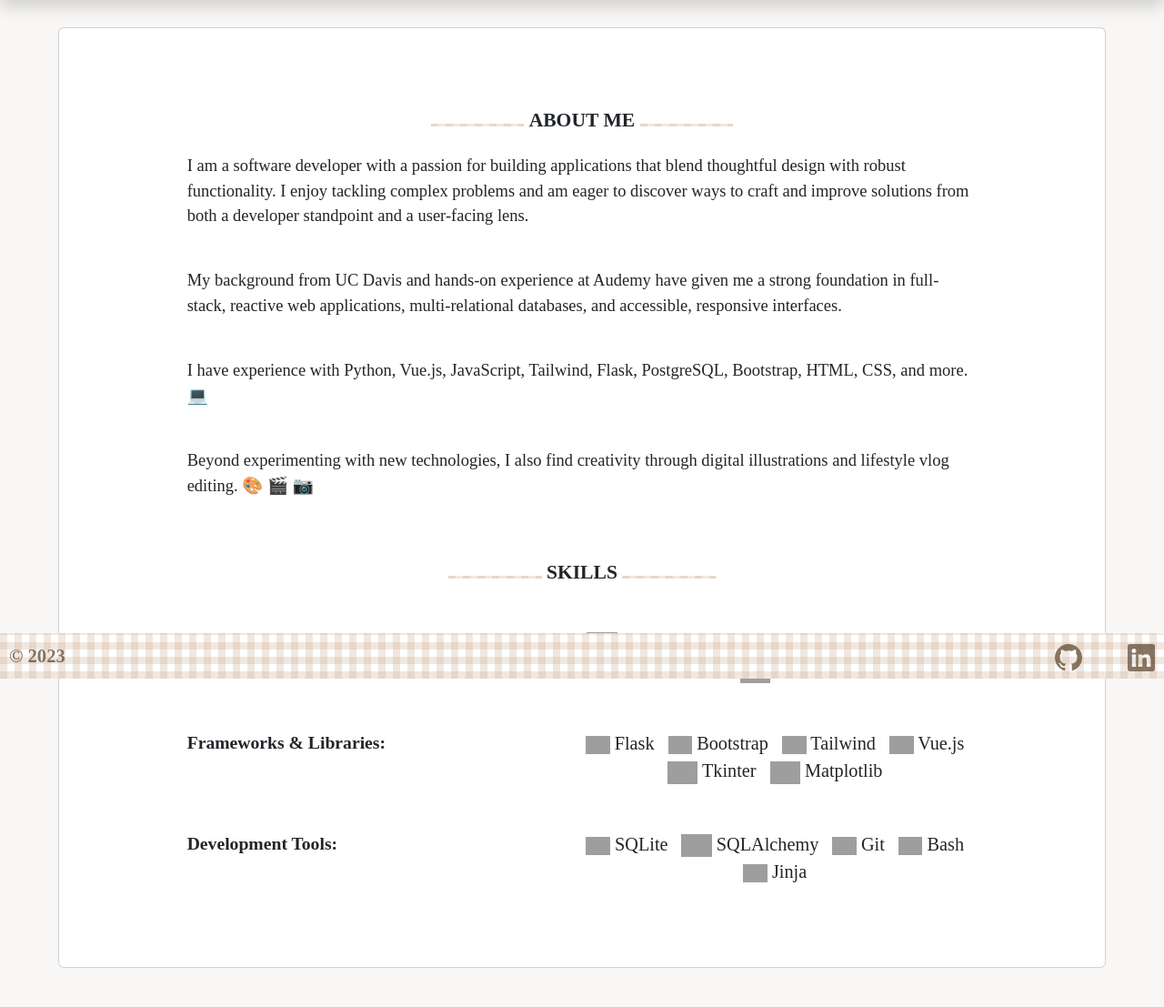
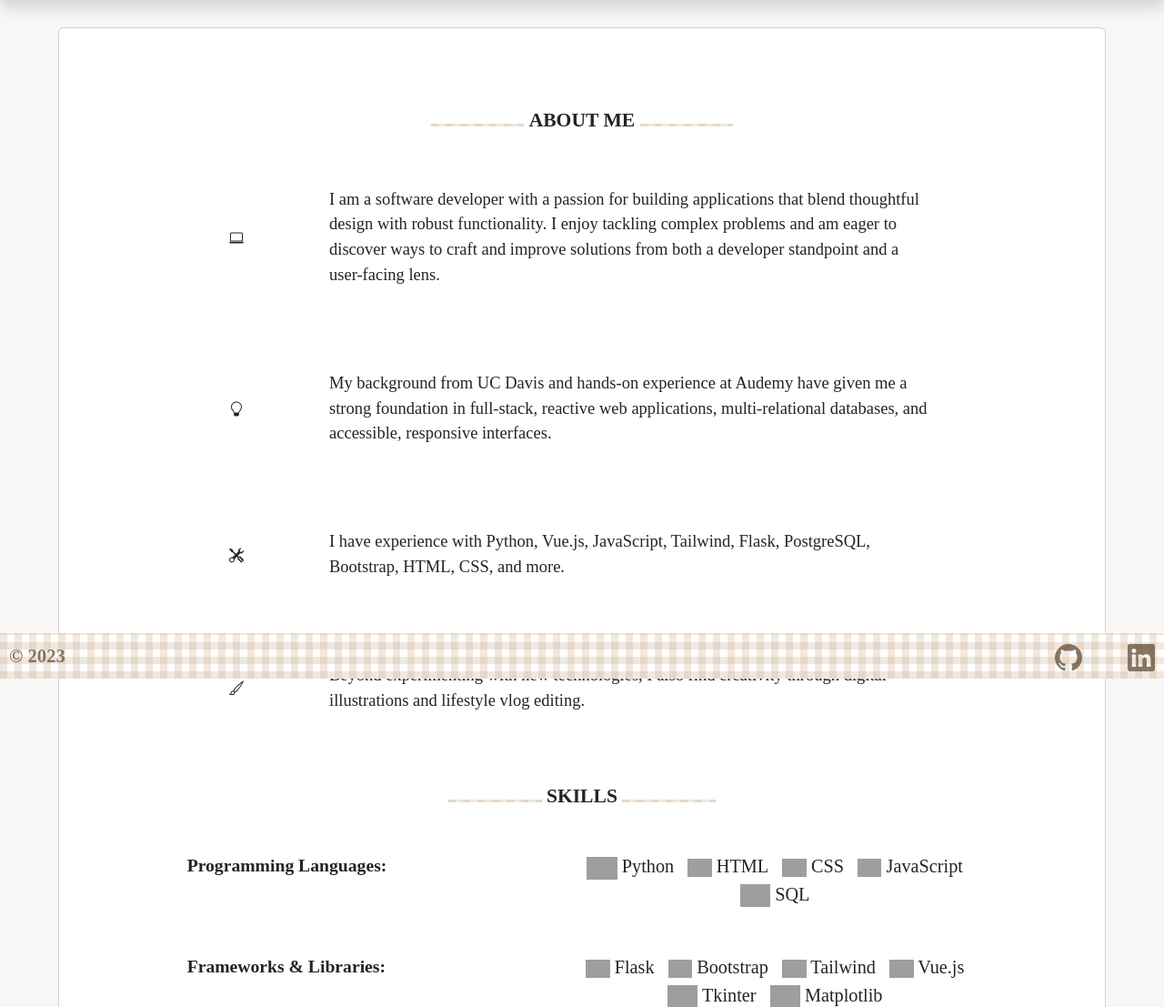
Before and after one commit to jschhie/portfolio, a Flask app: page /about in a window 1280 px wide. Shown: the part 54-1161 px from the top of the page at 91% size. Before the commit the page ends 1118 px from the top, so only its background shows below. Run offline with Flask 3, Linux system fonts and the light colour scheme; some web fonts are replaced; grey boxes are pictures that could not be loaded.

Commit message:
fix: RWD for projects card & add icons and flex to about page

```diff
--- a/website/static/style.css
+++ b/website/static/style.css
@@ -66,6 +66,13 @@ p {
 .home-body,
 .main-body-text {
   text-align: center;
+}
+
+.main-body-text svg {
+  display: block;
+  margin: auto;
+  margin-bottom: 3%;
+  margin-top: 3%;
 }
 
 .home-body p,
@@ -291,6 +298,7 @@ details[open] summary {
   border: none;
   background-color: transparent;
   position: relative;
+  margin-top: auto;
 }
 
 .demo-area {
@@ -351,8 +359,41 @@ details[open] summary {
     display: block;
   }
 
-  .main-body-text {
+  .about-parent-flex {
     text-align: left;
+    display: flex;
+    flex-direction: row;
+    align-items: center;
+    justify-items: center;
+
+    margin-bottom: 2%;
+  }
+
+  .about-svg-flex {
+    margin: 0%;
+    width: 25%;
+    display: flex;
+    flex-direction: column;
+    height: 120px;
+  }
+
+  .about-parent-flex svg {
+    height: 25px;
+    flex-grow: 1;
+  }
+
+  .about-text-flex {
+    width: 70%;
+    margin: auto;
+    display: flex;
+    flex-direction: column;
+    align-items: center;
+    height: auto;
+  }
+
+  .about-text-flex p {
+    padding: 5%;
+    padding-bottom: 0%;
   }
 
   .home-body p,
@@ -436,6 +477,16 @@ details[open] summary {
     width: 20%;
     height: 100%;
   }
+
+  .about-svg-flex {
+    margin: auto;
+    width: 10%;
+  }
+
+  .about-text-flex {
+    margin: auto;
+    width: 85%;
+  }
 }
 
 .project-box {
@@ -444,7 +495,7 @@ details[open] summary {
   align-items: center;
   padding: 3%;
   margin: 3%;
-  height: 550px;
+  height: 590px;
   width: 350px;
 }
 
--- a/website/templates/about.html
+++ b/website/templates/about.html
@@ -8,25 +8,100 @@
 
   <div class="about-body">
     <div class="main-body-text">
+      <div class="about-parent-flex">
+        <div class="about-svg-flex">
+          <svg
+            xmlns="http://www.w3.org/2000/svg"
+            width="16"
+            height="16"
+            fill="currentColor"
+            class="bi bi-laptop"
+            viewBox="0 0 16 16"
+          >
+            <path
+              d="M13.5 3a.5.5 0 0 1 .5.5V11H2V3.5a.5.5 0 0 1 .5-.5zm-11-1A1.5 1.5 0 0 0 1 3.5V12h14V3.5A1.5 1.5 0 0 0 13.5 2zM0 12.5h16a1.5 1.5 0 0 1-1.5 1.5h-13A1.5 1.5 0 0 1 0 12.5"
+            />
+          </svg>
+        </div>
+        <div class="about-text-flex">
           <p>
-        I am a software developer with a passion for building applications that
-        blend thoughtful design with robust functionality. I enjoy tackling
-        complex problems and am eager to discover ways to craft and improve
-        solutions from both a developer standpoint and a user-facing lens.
+            I am a software developer with a passion for building applications
+            that blend thoughtful design with robust functionality. I enjoy
+            tackling complex problems and am eager to discover ways to craft and
+            improve solutions from both a developer standpoint and a user-facing
+            lens.
           </p>
+        </div>
+      </div>
+      <div class="about-parent-flex">
+        <div class="about-svg-flex">
+          <svg
+            xmlns="http://www.w3.org/2000/svg"
+            width="16"
+            height="16"
+            fill="currentColor"
+            class="bi bi-lightbulb"
+            viewBox="0 0 16 16"
+          >
+            <path
+              d="M2 6a6 6 0 1 1 10.174 4.31c-.203.196-.359.4-.453.619l-.762 1.769A.5.5 0 0 1 10.5 13a.5.5 0 0 1 0 1 .5.5 0 0 1 0 1l-.224.447a1 1 0 0 1-.894.553H6.618a1 1 0 0 1-.894-.553L5.5 15a.5.5 0 0 1 0-1 .5.5 0 0 1 0-1 .5.5 0 0 1-.46-.302l-.761-1.77a2 2 0 0 0-.453-.618A5.98 5.98 0 0 1 2 6m6-5a5 5 0 0 0-3.479 8.592c.263.254.514.564.676.941L5.83 12h4.342l.632-1.467c.162-.377.413-.687.676-.941A5 5 0 0 0 8 1"
+            />
+          </svg>
+        </div>
+        <div class="about-text-flex">
           <p>
-        My background from UC Davis and hands-on experience at Audemy have given
-        me a strong foundation in full-stack, reactive web applications,
-        multi-relational databases, and accessible, responsive interfaces.
+            My background from UC Davis and hands-on experience at Audemy have
+            given me a strong foundation in full-stack, reactive web
+            applications, multi-relational databases, and accessible, responsive
+            interfaces.
           </p>
+        </div>
+      </div>
+      <div class="about-parent-flex">
+        <div class="about-svg-flex">
+          <svg
+            xmlns="http://www.w3.org/2000/svg"
+            width="16"
+            height="16"
+            fill="currentColor"
+            class="bi bi-tools"
+            viewBox="0 0 16 16"
+          >
+            <path
+              d="M1 0 0 1l2.2 3.081a1 1 0 0 0 .815.419h.07a1 1 0 0 1 .708.293l2.675 2.675-2.617 2.654A3.003 3.003 0 0 0 0 13a3 3 0 1 0 5.878-.851l2.654-2.617.968.968-.305.914a1 1 0 0 0 .242 1.023l3.27 3.27a.997.997 0 0 0 1.414 0l1.586-1.586a.997.997 0 0 0 0-1.414l-3.27-3.27a1 1 0 0 0-1.023-.242L10.5 9.5l-.96-.96 2.68-2.643A3.005 3.005 0 0 0 16 3q0-.405-.102-.777l-2.14 2.141L12 4l-.364-1.757L13.777.102a3 3 0 0 0-3.675 3.68L7.462 6.46 4.793 3.793a1 1 0 0 1-.293-.707v-.071a1 1 0 0 0-.419-.814zm9.646 10.646a.5.5 0 0 1 .708 0l2.914 2.915a.5.5 0 0 1-.707.707l-2.915-2.914a.5.5 0 0 1 0-.708M3 11l.471.242.529.026.287.445.445.287.026.529L5 13l-.242.471-.026.529-.445.287-.287.445-.529.026L3 15l-.471-.242L2 14.732l-.287-.445L1.268 14l-.026-.529L1 13l.242-.471.026-.529.445-.287.287-.445.529-.026z"
+            />
+          </svg>
+        </div>
+        <div class="about-text-flex">
           <p>
             I have experience with Python, Vue.js, JavaScript, Tailwind, Flask,
-        PostgreSQL, Bootstrap, HTML, CSS, and more. 💻
+            PostgreSQL, Bootstrap, HTML, CSS, and more.
           </p>
+        </div>
+      </div>
+
+      <div class="about-parent-flex">
+        <div class="about-svg-flex">
+          <svg
+            xmlns="http://www.w3.org/2000/svg"
+            width="16"
+            height="16"
+            fill="currentColor"
+            class="bi bi-brush"
+            viewBox="0 0 16 16"
+          >
+            <path
+              d="M15.825.12a.5.5 0 0 1 .132.584c-1.53 3.43-4.743 8.17-7.095 10.64a6.1 6.1 0 0 1-2.373 1.534c-.018.227-.06.538-.16.868-.201.659-.667 1.479-1.708 1.74a8.1 8.1 0 0 1-3.078.132 4 4 0 0 1-.562-.135 1.4 1.4 0 0 1-.466-.247.7.7 0 0 1-.204-.288.62.62 0 0 1 .004-.443c.095-.245.316-.38.461-.452.394-.197.625-.453.867-.826.095-.144.184-.297.287-.472l.117-.198c.151-.255.326-.54.546-.848.528-.739 1.201-.925 1.746-.896q.19.012.348.048c.062-.172.142-.38.238-.608.261-.619.658-1.419 1.187-2.069 2.176-2.67 6.18-6.206 9.117-8.104a.5.5 0 0 1 .596.04M4.705 11.912a1.2 1.2 0 0 0-.419-.1c-.246-.013-.573.05-.879.479-.197.275-.355.532-.5.777l-.105.177c-.106.181-.213.362-.32.528a3.4 3.4 0 0 1-.76.861c.69.112 1.736.111 2.657-.12.559-.139.843-.569.993-1.06a3 3 0 0 0 .126-.75zm1.44.026c.12-.04.277-.1.458-.183a5.1 5.1 0 0 0 1.535-1.1c1.9-1.996 4.412-5.57 6.052-8.631-2.59 1.927-5.566 4.66-7.302 6.792-.442.543-.795 1.243-1.042 1.826-.121.288-.214.54-.275.72v.001l.575.575zm-4.973 3.04.007-.005zm3.582-3.043.002.001h-.002z"
+            />
+          </svg>
+        </div>
+        <div class="about-text-flex">
           <p>
             Beyond experimenting with new technologies, I also find creativity
-        through digital illustrations and lifestyle vlog editing. 🎨 🎬 📷
+            through digital illustrations and lifestyle vlog editing.
           </p>
+        </div>
+      </div>
     </div>
   </div>
 
```
Also changed, not shown: website/templates/projects.html (+13 -1 lines). Lines whose indentation alone changed are shown as unchanged.
